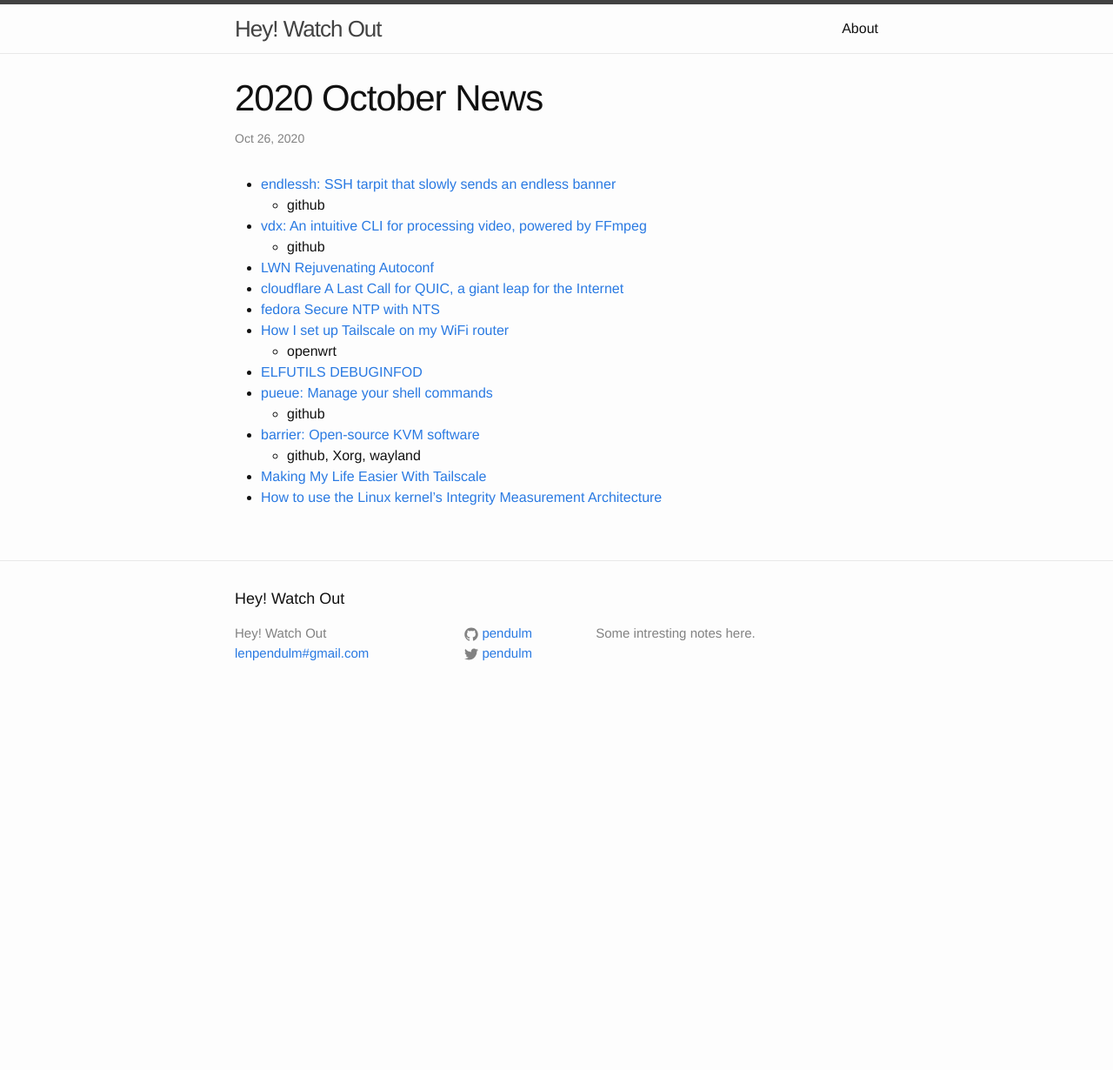
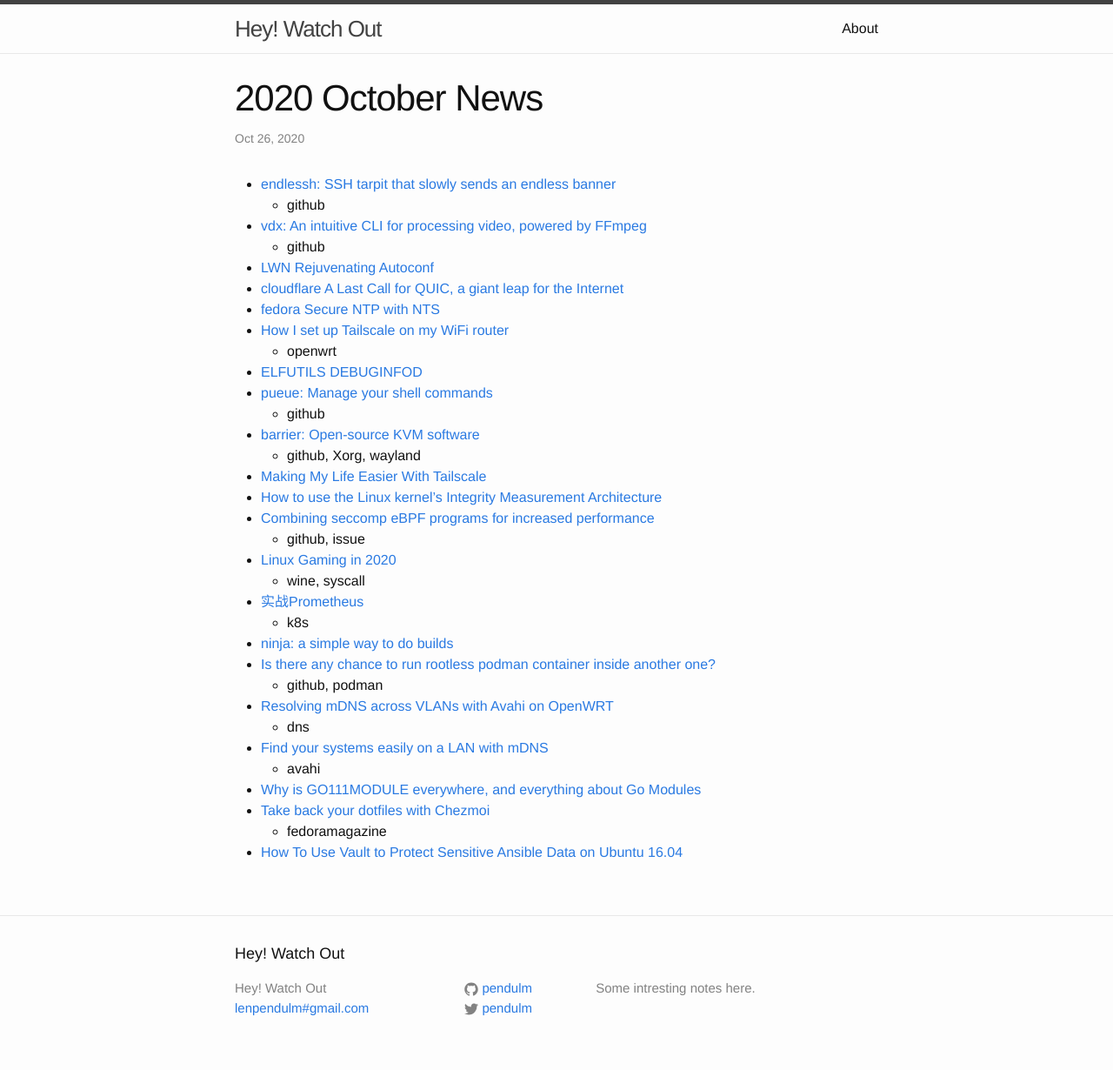
Before and after one commit to pendulm/pendulm.github.io, a Jekyll site: the page built from _posts/2020-10-26-October-news.markdown, in a window 1280 px wide. Shown: the whole page at 87% size. Built offline with Jekyll 4.4.1, drawn with Linux system fonts in a browser that asks for light colours; before the commit the page ends 900 px from its top, so only the background shows below that.

Commit message:
finish October

```diff
--- a/_posts/2020-10-26-October-news.markdown
+++ b/_posts/2020-10-26-October-news.markdown
@@ -21,3 +21,20 @@ categories: link
   - github, Xorg, wayland
 - [Making My Life Easier With Tailscale](https://blog.patshead.com/2020/09/making-my-life-easier-with-tailscale.html)
 - [How to use the Linux kernel's Integrity Measurement Architecture](https://www.redhat.com/en/blog/how-use-linux-kernels-integrity-measurement-architecture)
+- [Combining seccomp eBPF programs for increased performance](https://github.com/systemd/systemd/issues/17451)
+  - github, issue
+- [Linux Gaming in 2020](https://static.sched.com/hosted_files/osseu2020/ea/Gabriel_Krisman_Bertazi-linux_gaming_in_2020-kernel.pdf)
+  - wine, syscall
+- [实战Prometheus](https://blog.huoding.com/2020/10/26/869)
+  - k8s
+- [ninja: a simple way to do builds](https://jvns.ca/blog/2020/10/26/ninja--a-simple-way-to-do-builds/)
+- [Is there any chance to run rootless podman container inside another one?](https://github.com/containers/podman/issues/4056)
+  - github, podman
+- [Resolving mDNS across VLANs with Avahi on OpenWRT](https://blog.christophersmart.com/2020/03/30/resolving-mdns-across-vlans-with-avahi-on-openwrt/)
+  - dns
+- [Find your systems easily on a LAN with mDNS](https://fedoramagazine.org/find-systems-easily-lan-mdns/)
+  - avahi
+- [Why is GO111MODULE everywhere, and everything about Go Modules](https://dev.to/maelvls/why-is-go111module-everywhere-and-everything-about-go-modules-24k)
+- [Take back your dotfiles with Chezmoi](https://fedoramagazine.org/take-back-your-dotfiles-with-chezmoi/)
+  - fedoramagazine
+- [How To Use Vault to Protect Sensitive Ansible Data on Ubuntu 16.04](https://www.digitalocean.com/community/tutorials/how-to-use-vault-to-protect-sensitive-ansible-data-on-ubuntu-16-04)
```
